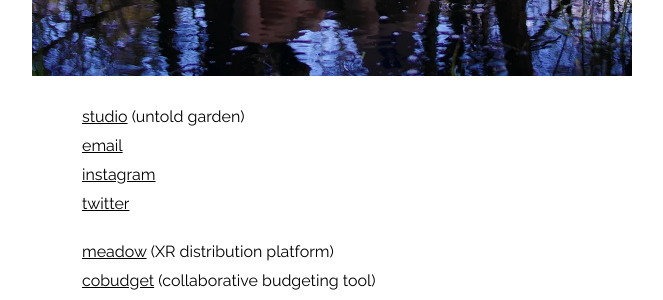
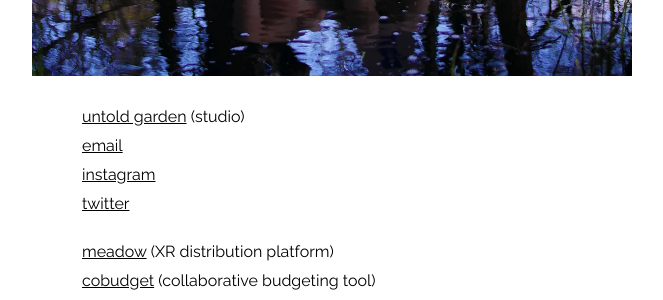
Before and after one commit to skoteskote/site, a Jekyll site: the page built from index.markdown, in a window 1280 px wide. Shown: the part 624-924 px from the top of the page, without its empty margins (224-887 px from the left). Built offline with Jekyll 4.4.1, drawn with Linux system fonts in a browser that asks for light colours.

```diff
--- a/_layouts/default.html
+++ b/_layouts/default.html
@@ -125,7 +125,7 @@
         </div>
         <div class="links-section">
             <ul>
-                <li><a href="https://www.untold.garden/" target="_blank">studio</a> (untold garden)</li>
+                <li><a href="https://www.untold.garden/" target="_blank">untold garden</a> (studio)</li>
                 <li><a href="mailto:hej@jakobskote.com" target="_blank">email</a></li>
                 <li><a href="https://www.instagram.com/jakobskote/" target="_blank">instagram</a></li>
                 <li><a href="https://twitter.com/irreleviathan" target="_blank">twitter</a></li>
```
